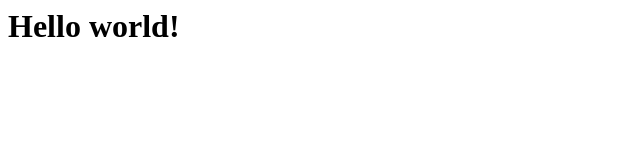
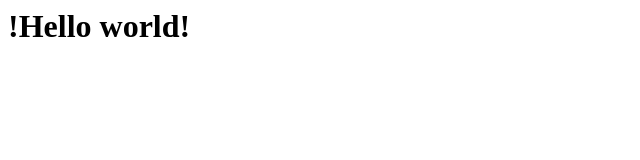
Before and after one commit to aishkamtam24/hello, a plain HTML site: page index.html in a window 1280 px wide. Shown: the whole page, without its empty margins (0-640 px from the left). Drawn offline with Linux system fonts and the light colour scheme.

Commit message:
UPDATED 3 index.html

```diff
--- a/index.html
+++ b/index.html
@@ -3,6 +3,6 @@
 <title>Demo page</title>
 </head>
 <body>
-<h1>Hello world!</h1>
+<h1>!Hello world!</h1>
 </body>
 </html>
```
